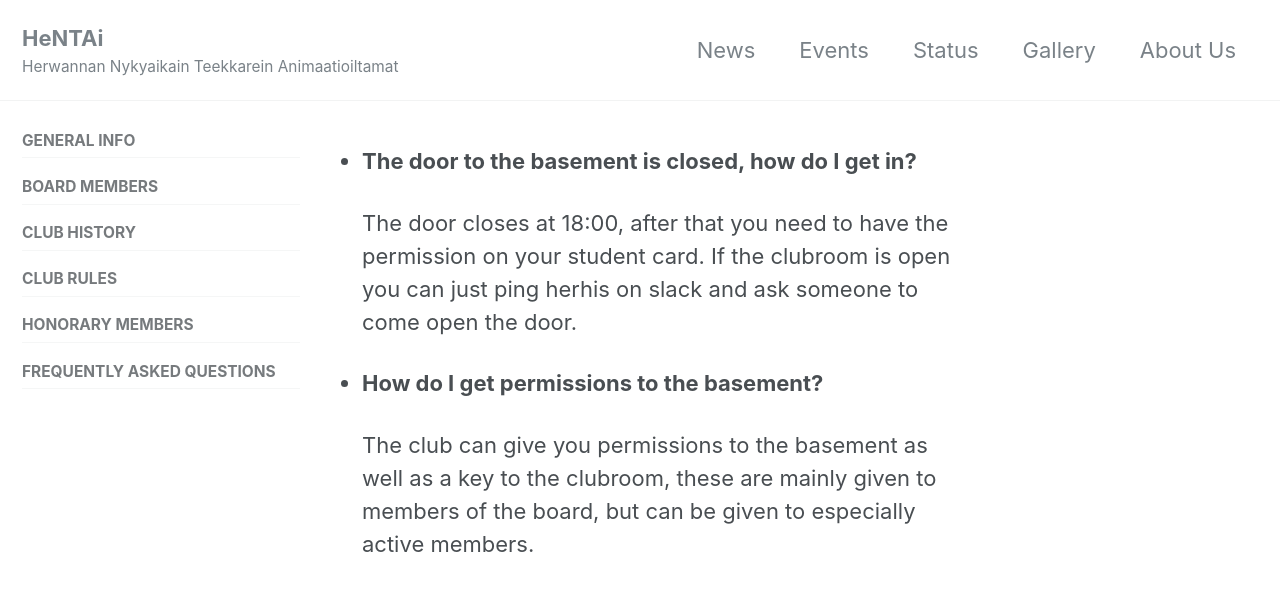
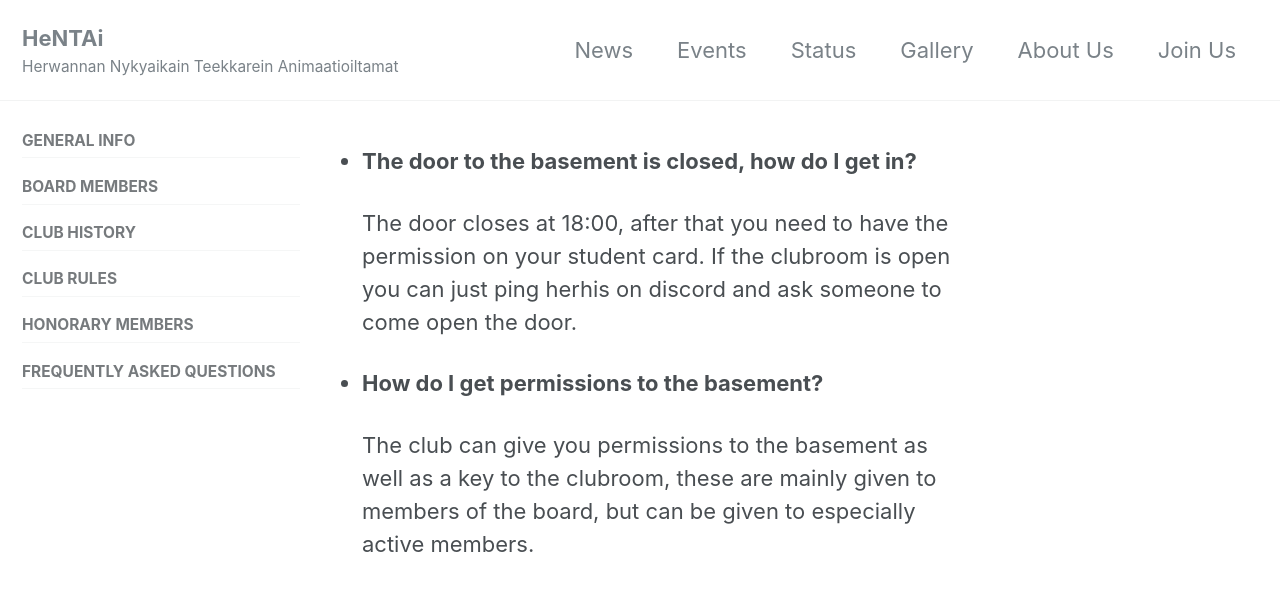
Before and after one commit to HNTA-Club/website, a Jekyll site: the page built from _pages/faq.md, in a window 1280 px wide and 900 px high. Shown: the top 591 px of the window. Built offline with Jekyll 4.4.1, drawn with Linux system fonts in a browser that asks for light colours; cached includes are drawn as plain includes; nearby versions of some CDN libraries.

Commit message:
Join Us link added. Fixed some text (slack -> discord) and added some honorary members.

```diff
--- a/_pages/faq.md
+++ b/_pages/faq.md
@@ -8,7 +8,7 @@ sidebar:
 - **The door to the basement is closed, how do I get in?**
 
   The door closes at 18:00, after that you need to have the permission on your student card.
-  If the clubroom is open you can just ping herhis on slack and ask someone to come open the door.
+  If the clubroom is open you can just ping herhis on discord and ask someone to come open the door.
 
 
 - **How do I get permissions to the basement?**
```
Also changed, not shown: _data/navigation.yml (+3 -10 lines), _pages/about.md (+2 -3 lines), _pages/honorary.md (+2 -0 lines).
